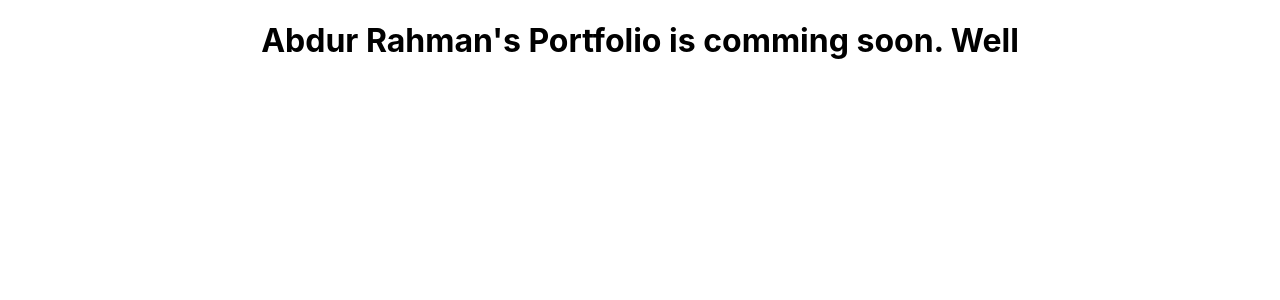
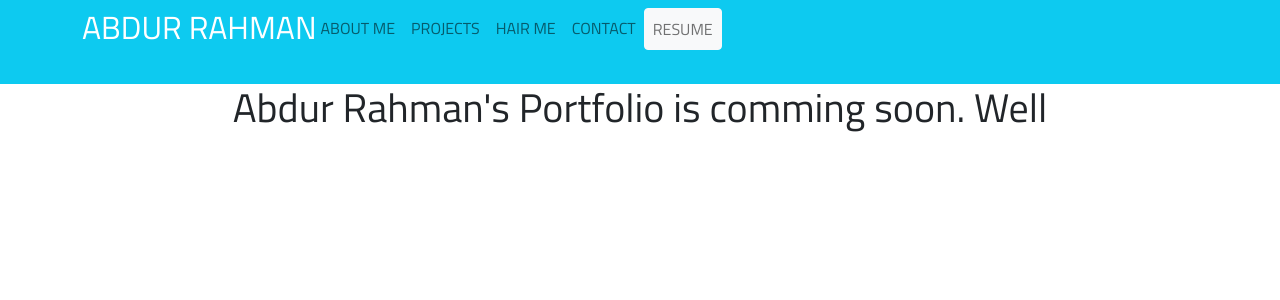
Before and after one commit to ArShadhinJr/abdur-rahman-porfolio, a React (Create React App) app: page / in a window 1280 px wide. Shown: the top 300 px of the page. Built offline with nearby package versions, Linux system fonts and the light colour scheme.

Commit message:
commit navbar

```diff
--- a/public/index.html
+++ b/public/index.html
@@ -24,7 +24,18 @@
       work correctly both with client-side routing and a non-root public URL.
       Learn how to configure a non-root public URL by running `npm run build`.
     -->
-    <title>React App</title>
+    <!-- Bootstrap link -->
+    <link
+  rel="stylesheet"
+  href="https://cdn.jsdelivr.net/npm/bootstrap@5.1.3/dist/css/bootstrap.min.css"
+  integrity="sha384-1BmE4kWBq78iYhFldvKuhfTAU6auU8tT94WrHftjDbrCEXSU1oBoqyl2QvZ6jIW3"
+  crossorigin="anonymous"
+/>
+<!-- Font Titillium -->
+<link rel="preconnect" href="https://fonts.googleapis.com">
+<link rel="preconnect" href="https://fonts.gstatic.com" crossorigin>
+<link href="https://fonts.googleapis.com/css2?family=Titillium+Web&display=swap" rel="stylesheet">
+    <title>Abdur Rahman Porfolio</title>
   </head>
   <body>
     <noscript>You need to enable JavaScript to run this app.</noscript>
--- a/src/App.js
+++ b/src/App.js
@@ -1,9 +1,12 @@
 import './App.css';
+import Header from './Components/Header/Header';
 
 function App() {
   return (
     <div className="App">
+      <Header></Header>
       <h1>Abdur Rahman's Portfolio is comming soon. Well</h1>
+
     </div>
   );
 }
--- /dev/null
+++ b/src/Components/Header/Header.js
@@ -0,0 +1,34 @@
+import React from 'react';
+import { Col, Container, Nav, Navbar, Row } from 'react-bootstrap';
+
+const Header = () => {
+    return (
+        <Navbar bg="info" expand="lg">
+            <Container className="" fluid="md">
+                <Row className="mb-0 pb-0">
+                    <Col md={4} className="mb-0 pb-0">
+                        <Navbar.Brand className="mb-0 pb-0 text-white text-uppercase fw-bolder" href="#"><h2 className="mb-0 pb-0">abdur rahman</h2></Navbar.Brand>
+                    </Col>
+                    <Col md={8} className="mb-0 pb-0">
+                        <Navbar.Toggle aria-controls="navbarScroll" />
+                        <Navbar.Collapse id="navbarScroll">
+                            <Nav
+                                className="me-auto my-2 my-lg-0"
+                                style={{ maxHeight: '100px' }}
+                                navbarScroll
+                            >
+                                <Nav.Link href="#action1">ABOUT ME</Nav.Link>
+                                <Nav.Link href="#action2">PROJECTS</Nav.Link>
+                                <Nav.Link href="#action2">HAIR ME</Nav.Link>
+                                <Nav.Link href="#action2">CONTACT</Nav.Link>
+                                <Nav.Link className="btn btn-light" href="#action2">RESUME</Nav.Link>
+                            </Nav>
+                        </Navbar.Collapse>
+                    </Col>
+                </Row>
+            </Container>
+        </Navbar>
+    );
+};
+
+export default Header;
--- a/src/index.css
+++ b/src/index.css
@@ -5,6 +5,7 @@ body {
     sans-serif;
   -webkit-font-smoothing: antialiased;
   -moz-osx-font-smoothing: grayscale;
+  font-family: 'Titillium Web', sans-serif;
 }
 
 code {
--- a/src/index.js
+++ b/src/index.js
@@ -1,17 +1,16 @@
+import 'bootstrap/dist/css/bootstrap.min.css';
 import React from 'react';
 import ReactDOM from 'react-dom';
+import App from './App';
 import './index.css';
-import App from './App';
-import reportWebVitals from './reportWebVitals';
 
 ReactDOM.render(
   <React.StrictMode>
     <App />
   </React.StrictMode>,
-  document.getElementById('root')
+  document.getElementById( 'root' )
 );
 
 // If you want to start measuring performance in your app, pass a function
 // to log results (for example: reportWebVitals(console.log))
 // or send to an analytics endpoint. Learn more: https://bit.ly/CRA-vitals
-reportWebVitals();
```
